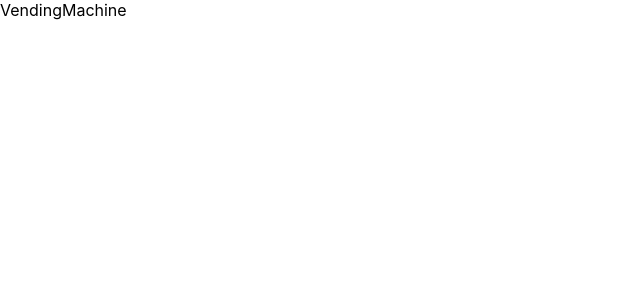
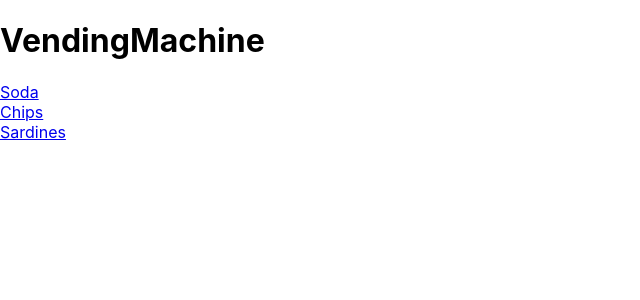
Before and after one commit to ehsansh/react-bootcamp, a React (Create React App) app: page / in a window 1280 px wide. Shown: the top 300 px of the page, without its empty margins (0-640 px from the left). Built offline with nearby package versions, Linux system fonts and the light colour scheme.

Commit message:
add Link component to all components for navigation

```diff
--- a/src/Chips.js
+++ b/src/Chips.js
@@ -1,7 +1,12 @@
 import React, { Component } from 'react';
-
+import { Link } from 'react-router-dom';
 export default class Chips extends Component {
     render() {
-        return <div>Chips</div>;
+        return (
+            <div>
+                <h1>Chips</h1>
+                <Link to='/'>Back</Link>
+            </div>
+        );
     }
 }
--- a/src/Sardines.js
+++ b/src/Sardines.js
@@ -1,7 +1,12 @@
 import React, { Component } from 'react';
-
+import { Link } from 'react-router-dom';
 export default class Sardines extends Component {
     render() {
-        return <div>Sardines</div>;
+        return (
+            <div>
+                <h1>sardines</h1>
+                <Link to='/'>Back</Link>
+            </div>
+        );
     }
 }
--- a/src/Soda.js
+++ b/src/Soda.js
@@ -1,7 +1,12 @@
 import React, { Component } from 'react';
-
+import { Link } from 'react-router-dom';
 export default class Soda extends Component {
     render() {
-        return <div>Soda</div>;
+        return (
+            <div>
+                <h1>Soda</h1>
+                <Link to='/'>Back</Link>
+            </div>
+        );
     }
 }
--- a/src/VendingMachine.js
+++ b/src/VendingMachine.js
@@ -1,9 +1,18 @@
-import React, { Component } from 'react'
+import React, { Component } from 'react';
+import { Link } from 'react-router-dom';
+import Soda from './Soda';
 
 export default class VendingMachine extends Component {
-  render() {
-    return (
-      <div>VendingMachine</div>
-    )
-  }
+    render() {
+        return (
+            <div>
+                <h1>VendingMachine</h1>
+                <Link to='/soda'>Soda</Link>
+                <br />
+                <Link to='/chips'>Chips</Link>
+                <br />
+                <Link to='/sardines'>Sardines</Link>
+            </div>
+        );
+    }
 }
```
